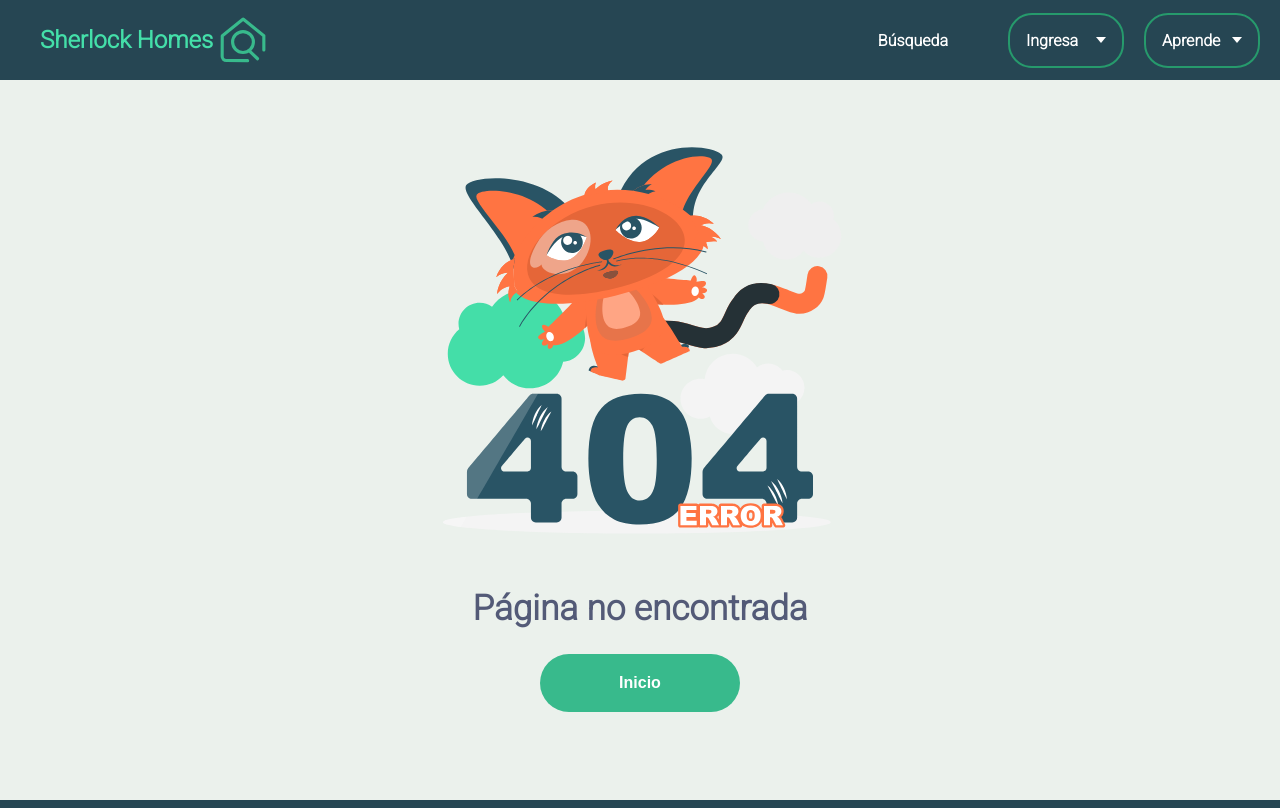
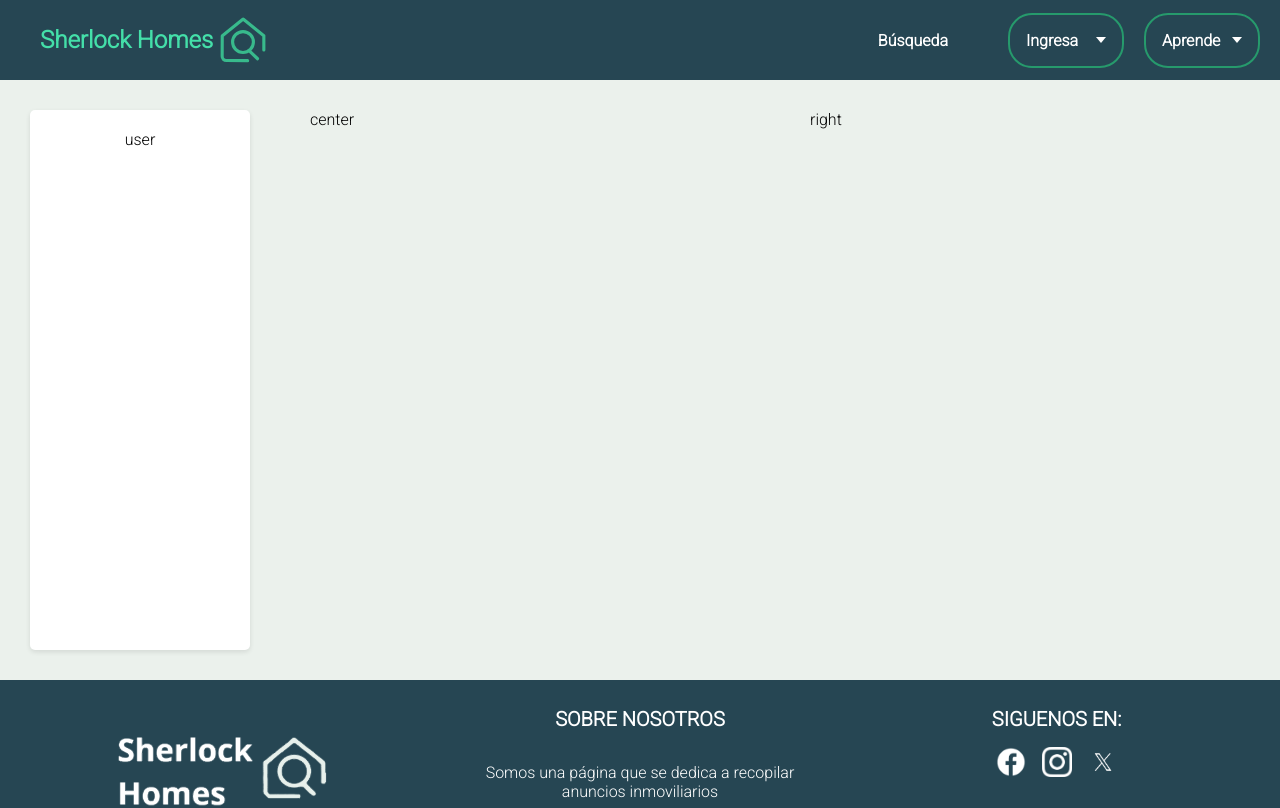
Before and after one commit to ElBugs99/Sherlock-Homes, a React (Create React App) app in the folder client/: page /perfil in a window 1280 px wide. Shown: the top 808 px of the page. Built offline with nearby package versions, Linux system fonts and the light colour scheme.

Commit message:
profile page basic layout

```diff
--- a/client/src/App.js
+++ b/client/src/App.js
@@ -6,11 +6,11 @@ import Search from "./Components/Search/Search";
 import { appContext } from "./appContext";
 import useApp from "./hooks/useApp";
 import InfoPage from "./Components/InfoPage/InfoPage";
-import useFilter from "./hooks/useFilter";
 import Registro from "./Components/Registro/registro";
 import Carrusel from "./Components/Carrusel/carrusel";
 import Financiamiento from "./Components/Financiamiento/financiamiento";
 import PropertyPage from "./Components/PropertyPage/PropertyPage";
+import ProfilePage from "./Components/ProfilePage/ProfilePage";
 
 
 function App() {
@@ -27,12 +27,13 @@ function App() {
             <Route path="/login" element={<Login />} />
             <Route path="/carrusel" element={<Carrusel />} />
             <Route path="/financiamiento" element={<Financiamiento />} />
-
             <Route path="/registro" element={<Registro />} />
             <Route path="/search" element={<Search />} />
             <Route path="/Info" element={<InfoPage />} />
             <Route path="Property/:id" element={<PropertyPage />} />
             <Route path="*" element={<NoMatch />} />
+
+            <Route path="perfil" element={<ProfilePage />} />
           </Routes>
         </Router>
       </div>
--- /dev/null
+++ b/client/src/Components/ProfilePage/ProfilePage.js
@@ -0,0 +1,25 @@
+import React from 'react';
+import './profilePage.css';
+import NavBar from '../UI/NavBar/NavBar';
+import UserCard from '../UI/UserCard/UserCard';
+import Footer from '../UI/Footer/Footer';
+
+export default function ProfilePage() {
+  return (
+    <div className='profile-page-container'>
+        <NavBar searchHidden={true} />
+        <div className='profile-page'>
+            <div className='profile-page-left'>
+                <UserCard />
+            </div>
+            <div className='profile-page-center'>
+                center
+            </div>
+            <div className='profile-page-right'>
+                right
+            </div>
+        </div>
+        <Footer />
+    </div>
+  )
+}
--- /dev/null
+++ b/client/src/Components/ProfilePage/profilePage.css
@@ -0,0 +1,29 @@
+.profile-page-container {
+    display: flex;
+    flex-direction: column;
+    font-family: 'Roboto', sans-serif;
+    min-height: 100vh;
+    align-items: flex-start;
+    background-color: #ebf1ec;
+}
+
+.profile-page {
+    display: flex;
+    margin-top: 10vh;
+    width: 100%;
+}
+
+.profile-page-left {
+    width: 20%;
+    padding: 30px;
+}
+
+.profile-page-center {
+    width: 40%;
+    padding: 30px;
+}
+
+.profile-page-right {
+    width: 40%;
+    padding: 30px;
+}
--- a/client/src/Components/UI/NavBar/NavBar.js
+++ b/client/src/Components/UI/NavBar/NavBar.js
@@ -52,9 +52,9 @@ export default function NavBar({ searchHidden }) {
       window.location.href = '/';
     }
 
-    /* if (option === 'Ver perfil') {
-      navigate('/perfil');
-    } */
+    if (option === 'Ver perfil') {
+      window.location.href = '/perfil';
+    }
   };
 
   // TODO make dropdown close when clicking outside
--- /dev/null
+++ b/client/src/Components/UI/UserCard/UserCard.js
@@ -0,0 +1,16 @@
+import React from 'react';
+import './userCard.css';
+import useApp from '../../../hooks/useApp';
+
+export default function UserCard() {
+
+    const { user } = useApp();
+
+  return (
+    <div className='user-card-container'>
+        <div className='user-card'>
+            { user?.username || 'user' }
+        </div>
+    </div>
+  )
+}
--- /dev/null
+++ b/client/src/Components/UI/UserCard/userCard.css
@@ -0,0 +1,16 @@
+.user-card-container {
+    height: 500px;
+    position: relative;
+    transition: transform 0.3s;
+    background-color: white;
+    border-radius: 5px;
+    box-shadow: 0 2px 5px rgba(0, 0, 0, 0.1);
+    padding: 20px;
+}
+
+.user-card {
+    display: flex;
+    justify-content: center;
+    height: 100%;
+    width: 100%;
+}
```
